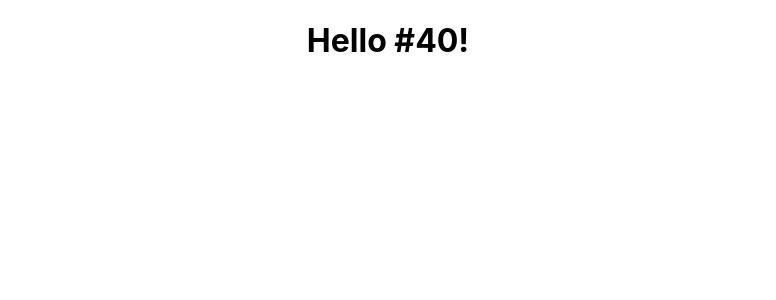
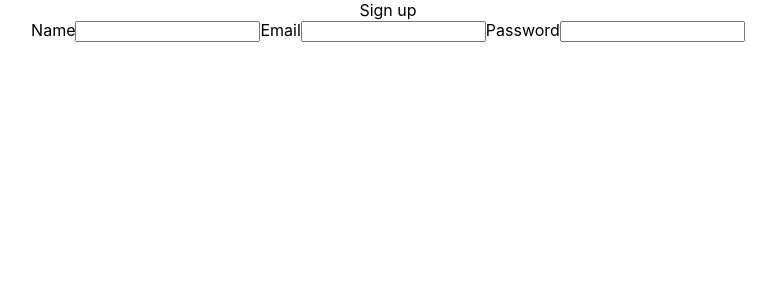
Before and after one commit to Jeroenbruinsma/Redux_Thunks_40, a React (Create React App) app: page /signup in a window 1280 px wide. Shown: the top 300 px of the page, without its empty margins (252-1028 px from the left). Built offline with nearby package versions, Linux system fonts and the light colour scheme.

Commit message:
Component for login

```diff
--- a/src/App.js
+++ b/src/App.js
@@ -4,6 +4,7 @@ import { Route, Switch } from "react-router-dom";
 import HomePage from "./pages/Home";
 import PostFeed from "./pages/PostFeed";
 import PostDetails from "./pages/PostDetails";
+import Signup from "./pages/Signup";
 
 function App() {
   return (
@@ -12,6 +13,7 @@ function App() {
         {/* more pages to be added here later */}
         <Route path="/posts/:id" component={PostDetails} />
         <Route exact path="/posts" component={PostFeed} />
+        <Route path="/signup" component={Signup} />
         <Route component={HomePage} />
       </Switch>
     </div>
--- a/src/pages/Home.js
+++ b/src/pages/Home.js
@@ -1,5 +1,11 @@
 import React from "react";
+import { Link } from "react-router-dom";
 
 export default function HomePage() {
-  return <h1>Hello #40!</h1>;
+  return (
+    <h1>
+      <Link to="/signup">JOIN THE CLUB</Link>
+      Hello #40!
+    </h1>
+  );
 }
--- /dev/null
+++ b/src/pages/Signup.js
@@ -0,0 +1,17 @@
+import React from "react";
+
+export default function Signup() {
+  return (
+    <div>
+      Sign up
+      <form>
+        <label>Name</label>
+        <input type="text" />
+        <label>Email</label>
+        <input type="email" />
+        <label>Password</label>
+        <input type="password" />
+      </form>
+    </div>
+  );
+}
```
